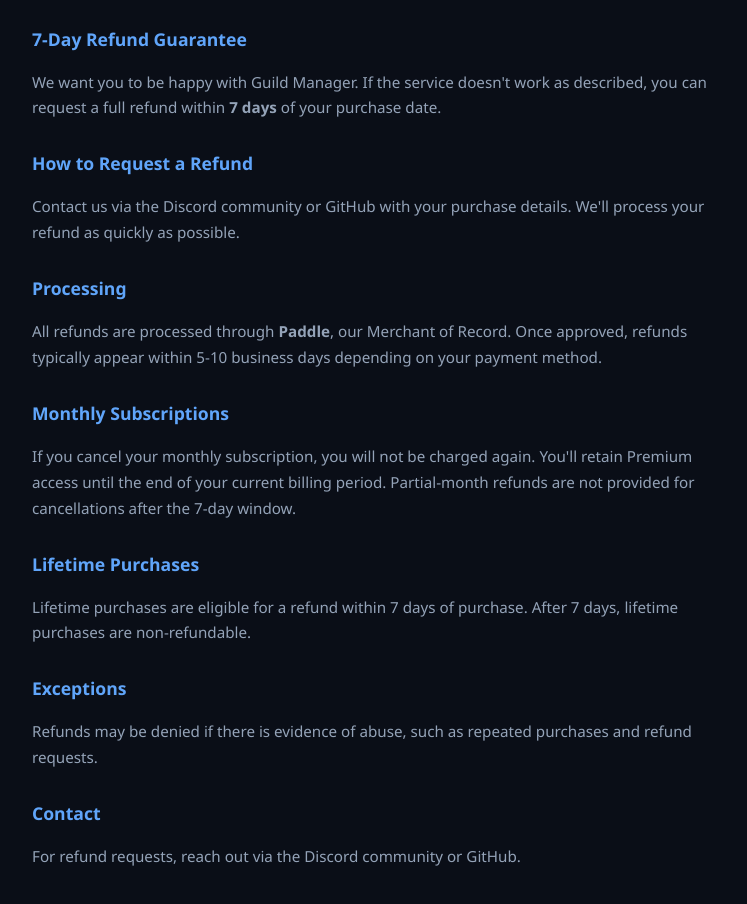
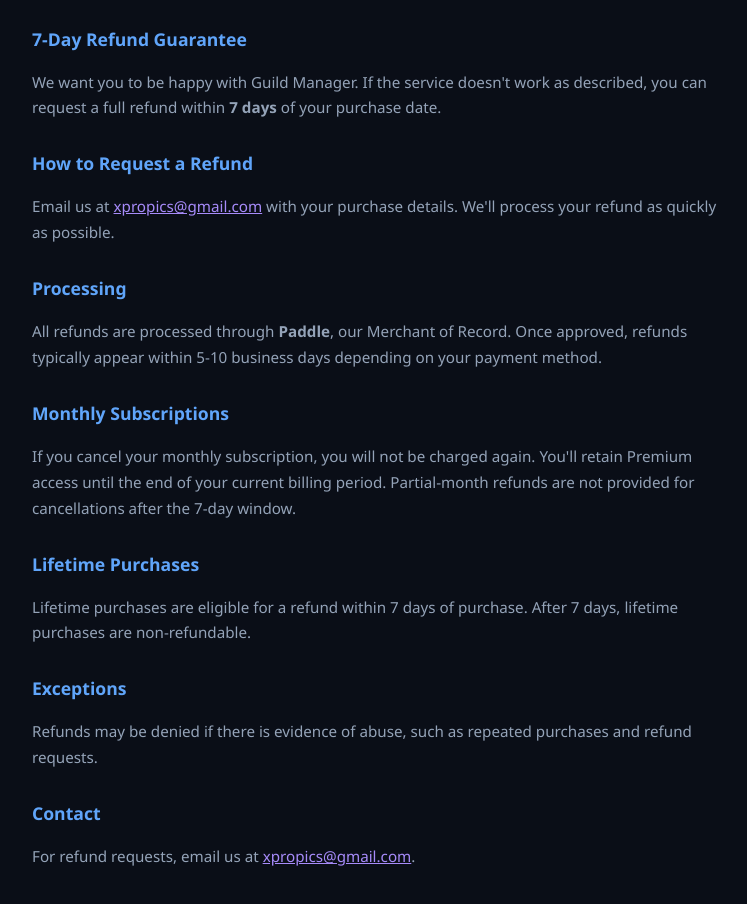
Before and after one commit to anomaly-surround/guild-manager, a plain HTML site: page refund.html in a window 1280 px wide. Shown: the part 156-1060 px from the top of the page, without its empty margins (258-1005 px from the left). Drawn offline with Linux system fonts and the light colour scheme.

Commit message:
Update contact info to email on all policy/pricing pages
Co-Authored-By: Claude Opus 4.6 (1M context) <noreply@anthropic.com>

```diff
--- a/refund.html
+++ b/refund.html
@@ -21,7 +21,7 @@
     <p>We want you to be happy with Guild Manager. If the service doesn't work as described, you can request a full refund within <strong>7 days</strong> of your purchase date.</p>
 
     <h2>How to Request a Refund</h2>
-    <p>Contact us via the Discord community or GitHub with your purchase details. We'll process your refund as quickly as possible.</p>
+    <p>Email us at <a href="mailto:xpropics@gmail.com">xpropics@gmail.com</a> with your purchase details. We'll process your refund as quickly as possible.</p>
 
     <h2>Processing</h2>
     <p>All refunds are processed through <strong>Paddle</strong>, our Merchant of Record. Once approved, refunds typically appear within 5-10 business days depending on your payment method.</p>
@@ -36,6 +36,6 @@
     <p>Refunds may be denied if there is evidence of abuse, such as repeated purchases and refund requests.</p>
 
     <h2>Contact</h2>
-    <p>For refund requests, reach out via the Discord community or GitHub.</p>
+    <p>For refund requests, email us at <a href="mailto:xpropics@gmail.com">xpropics@gmail.com</a>.</p>
 </body>
 </html>
```
Also changed, not shown: pricing.html (+1 -1 lines), privacy.html (+1 -1 lines), terms.html (+1 -1 lines).
